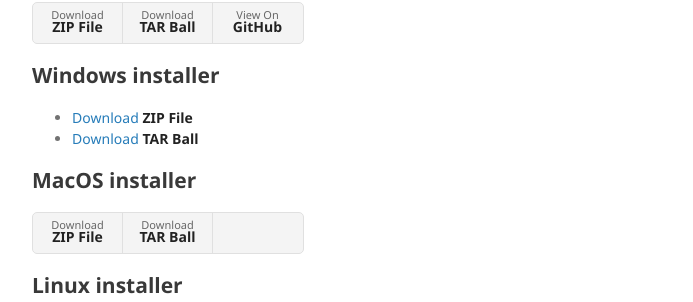
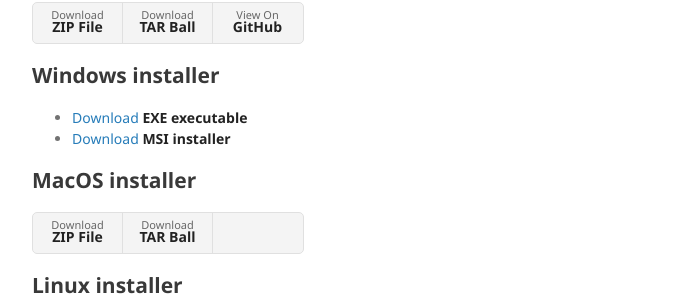
Before and after one commit to whatwebgui/whatwebgui.github.io, a Jekyll site: the page built from another-page.md, in a window 1280 px wide. Shown: the part 466-768 px from the top of the page, without its empty margins (178-871 px from the left). Built offline with Jekyll 4.4.1, drawn with Linux system fonts in a browser that asks for light colours; our own code applies the rules of GitHub Pages for plain Markdown files.

Commit message:
Update default.html

```diff
--- a/_layouts/default.html
+++ b/_layouts/default.html
@@ -32,8 +32,8 @@
         </ul>
         <h2>Windows installer</h2>
         <ul>
-          <li><a href="{{ site.win_exe_url }}">Download <strong>ZIP File</strong></a></li>
-          <li><a href="{{ site.win_msi_url }}">Download <strong>TAR Ball</strong></a></li>
+          <li><a href="{{ site.win_exe_url }}">Download <strong>EXE executable</strong></a></li>
+          <li><a href="{{ site.win_msi_url }}">Download <strong>MSI installer</strong></a></li>
         </ul>
         <h2>MacOS installer</h2>
         <ul class="downloads">
```
